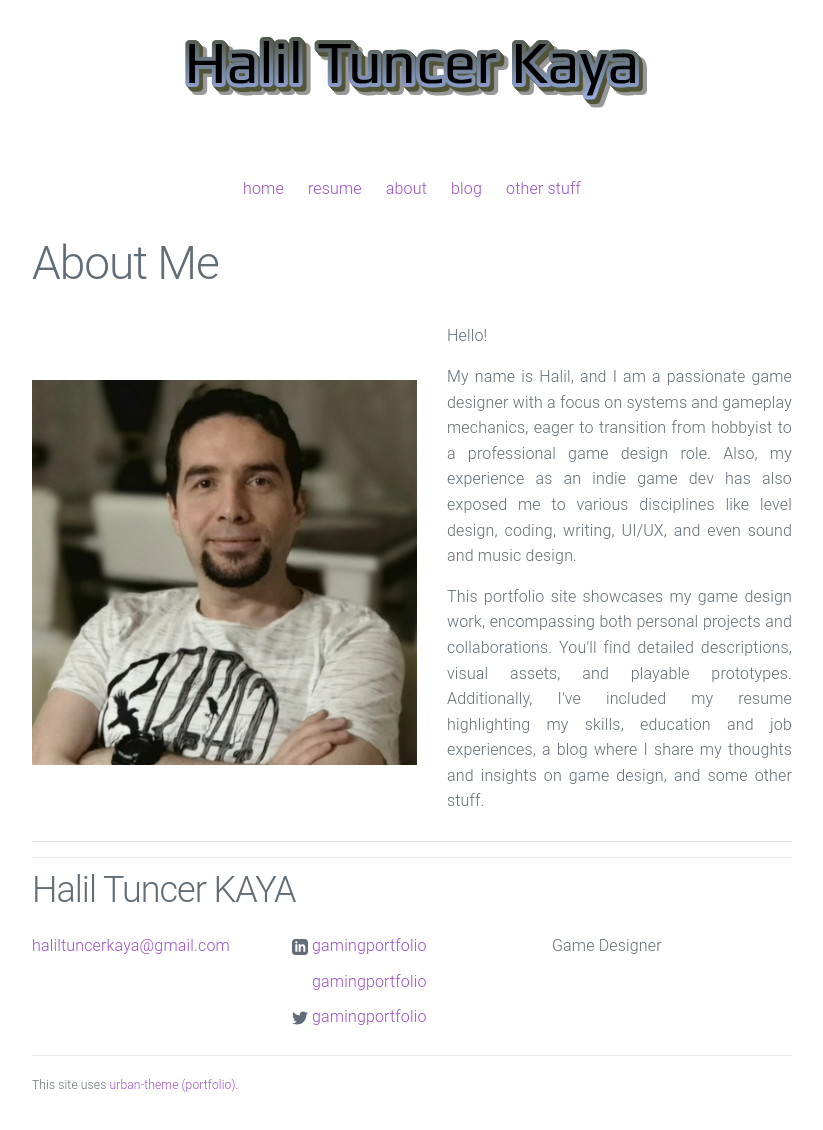
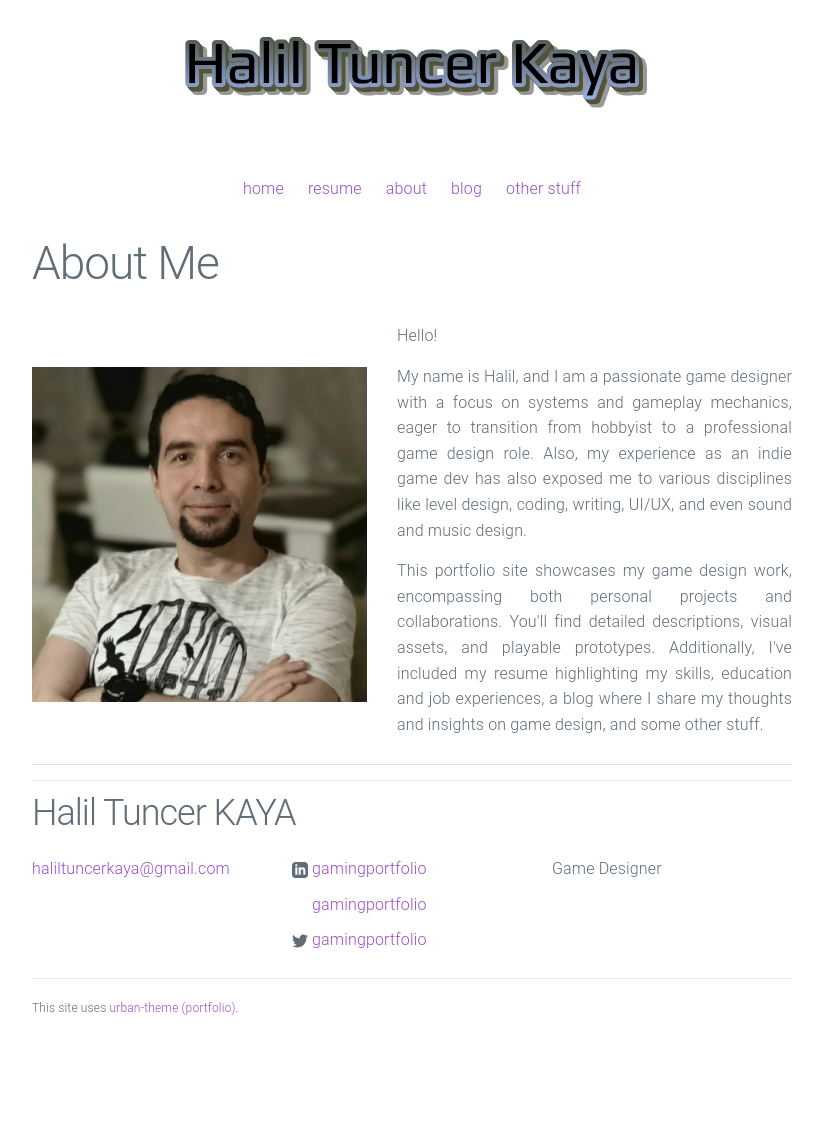
Before and after one commit to htramu/htk.github.io, a Jekyll site: the page built from about.md, in a window 1280 px wide. Shown: the whole page, without its empty margins (228-1051 px from the left). Built offline with Jekyll 4.4.1, drawn with Linux system fonts in a browser that asks for light colours; after the commit the page ends 1053 px from its top, so only the background shows below that.

Commit message:
Update about.md

```diff
--- a/about.md
+++ b/about.md
@@ -11,7 +11,7 @@ permalink: /about/
 
 <table border="0" cellspacing="0" cellpadding="0">
     <tr>
-        <td width="400">
+        <td width="350">
             <img src="/assets/aboutme.jpg" alt="About Me Image">
         </td>
         <td>
```
